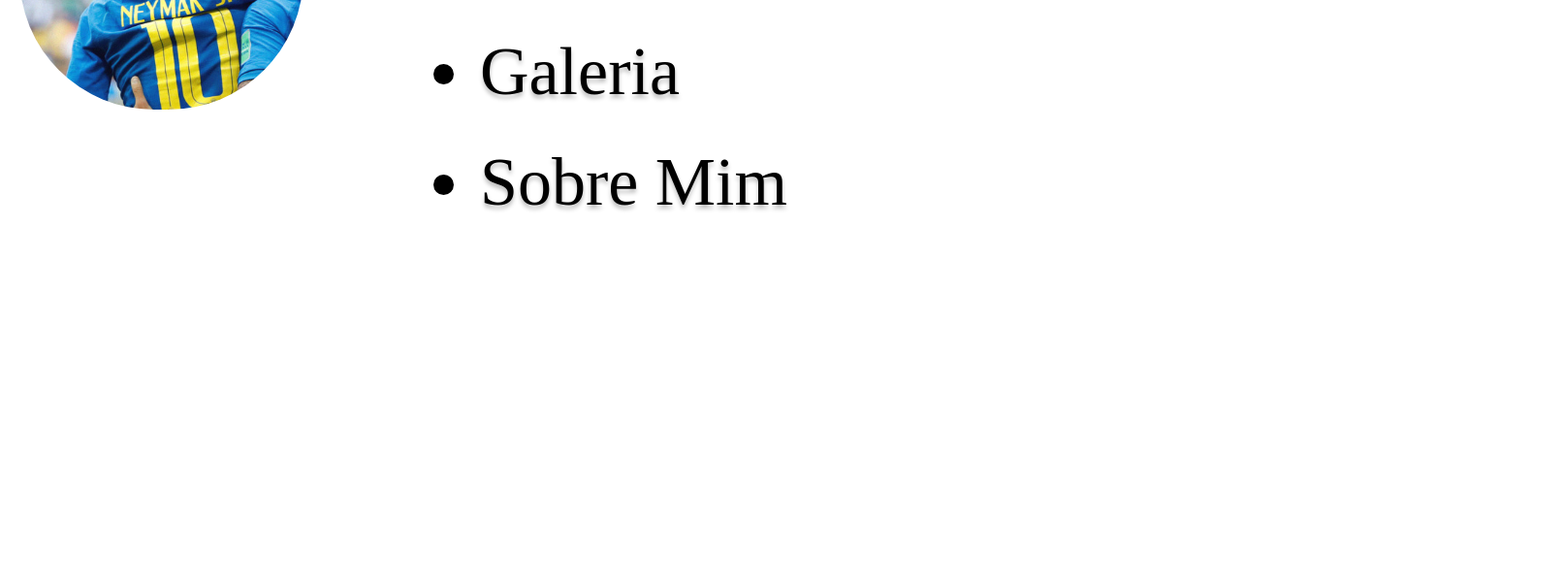
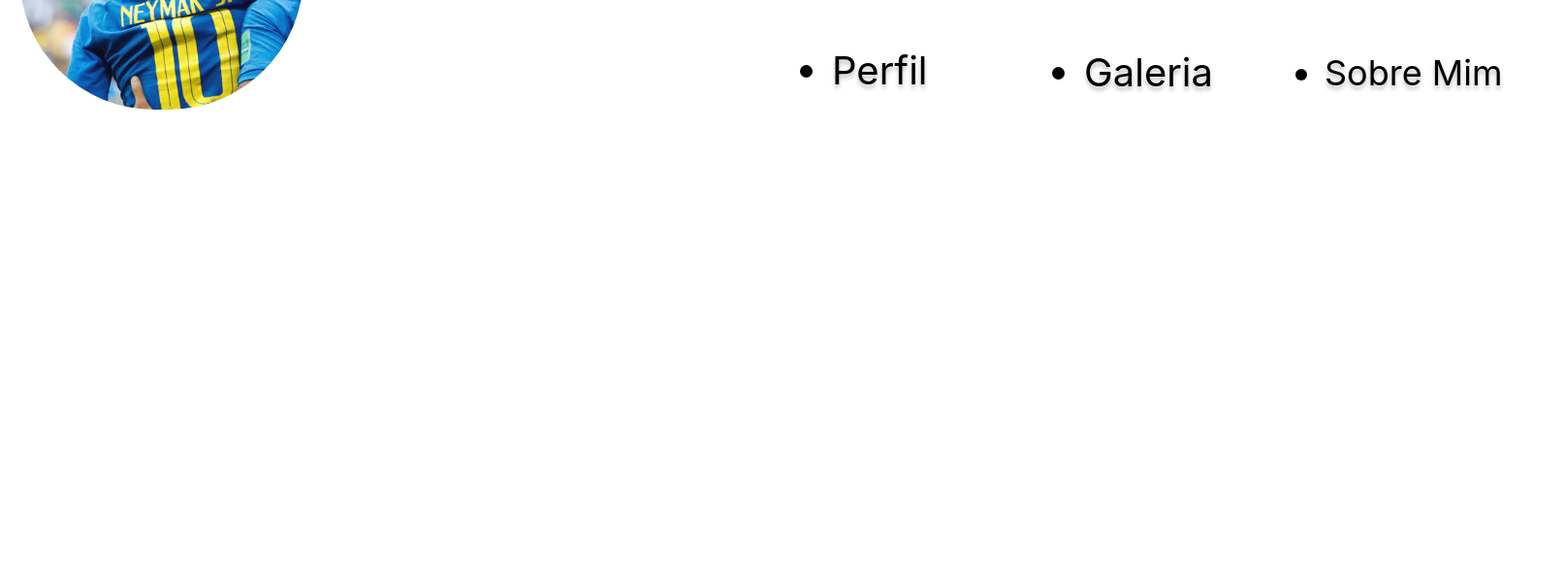
Before and after one commit to BabyDixyyy/siter2, a plain HTML site: page index.html in a window 1280 px wide. Shown: the part 201-800 px from the top of the page at 97% size, 1614 px wide, since content can reach past the window. Drawn offline with Linux system fonts and the light colour scheme.

Commit message:
Add files via upload

```diff
--- a/index.html
+++ b/index.html
@@ -22,7 +22,15 @@
             </li>
         </ul>
         <img class="ney" src="ney.jpeg" alt="">
+
     </header>
 
 </body>
+<body>
+    <header>
+        <h1 class="nome">
+
+        </h1>
+    </header>
+</body>
 </html>
--- a/style.css
+++ b/style.css
@@ -42,3 +42,52 @@ color: #000000;
 
 text-shadow: 0px 4px 4px rgba(0, 0, 0, 0.25);
 }
+.perfil {
+/* Perfil */
+position: absolute;
+width: 156px;
+height: 57px;
+left: 403px;
+top: 146px;
+font-family: 'Inter';
+font-style: normal;
+font-weight: 400;
+font-size: 40px;
+line-height: 48px;
+color: #000000;
+}
+.Galeria{
+    /* Galeria */
+
+
+position: absolute;
+width: 234px;
+height: 53px;
+left: 663px;
+top: 148px;
+font-family: 'Inter';
+font-style: normal;
+font-weight: 400;
+font-size: 40px;
+line-height: 48px;
+color: #000000;
+
+}
+.sobremim{
+/* Sobre mim */
+
+
+position: absolute;
+width: 248px;
+height: 49px;
+left: 911px;
+top: 150px;
+
+font-family: 'Inter';
+font-style: normal;
+font-weight: 400;
+font-size: 36px;
+line-height: 44px;
+
+color: #000000;
+}
```
